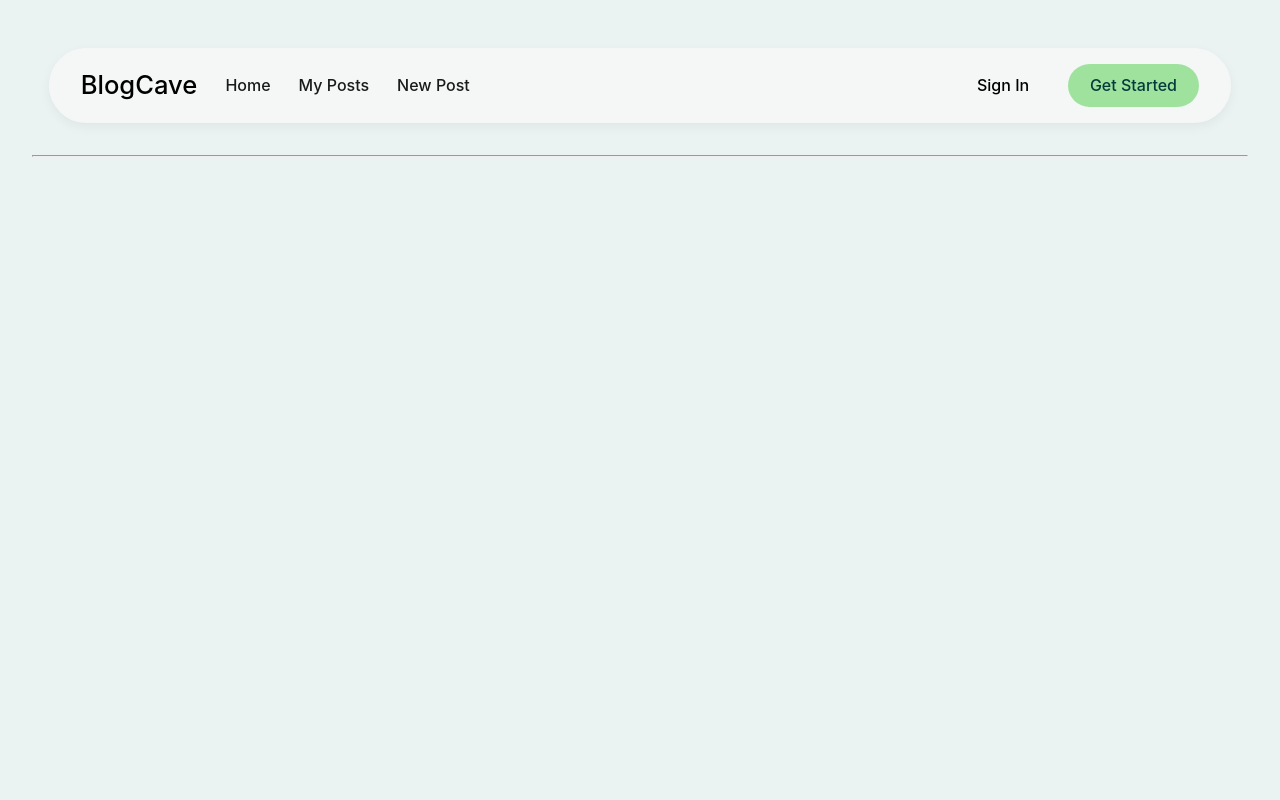
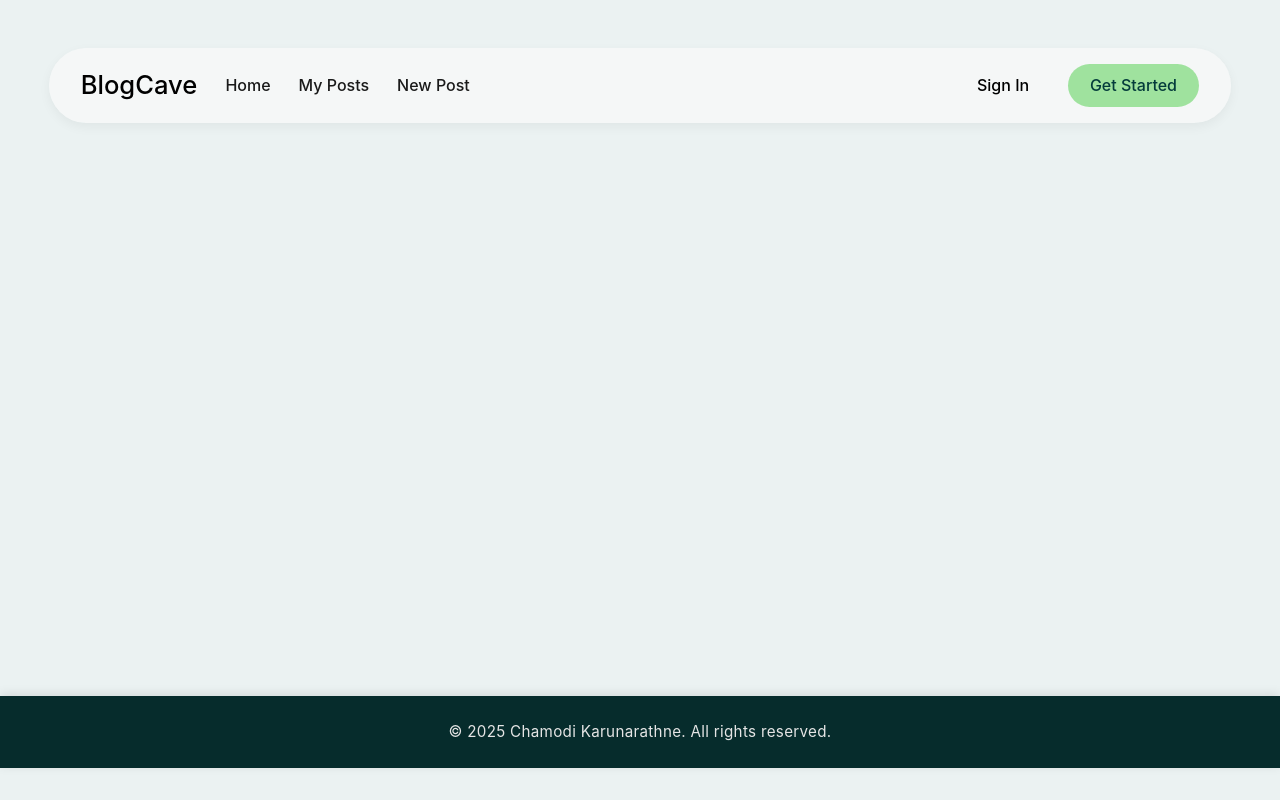
Before and after one commit to Chamodi-Karunarathne/php_blog_project, a PHP site: page / in a window 1280 px wide. Run offline with PHP 8.4, Linux system fonts and the light colour scheme; data that the repository does not hold is empty; some libraries are stand-ins or nearby versions.

Commit message:
Add footer component and refactor layout for improved structure and styling

```diff
--- a/assets/style.css
+++ b/assets/style.css
@@ -7,6 +7,20 @@ body {
   color: #1a1a1a;
   line-height: 1.6;
 }
+
+/* ---------- Page Layout (for sticky footer) ---------- */
+html, body {
+  height: 100%;
+  margin: 0;
+  display: flex;
+  flex-direction: column;
+}
+
+/* Main content takes available height */
+main {
+  flex: 1;
+}
+
 
 h1, h2, h3 {
   color: #0f172a;
@@ -225,3 +239,25 @@ button:hover, .btn:hover {
     grid-template-columns: 1fr;
   }
 }
+
+/* ---------- Footer ---------- */
+.footer {
+  background: #062c2c;
+  color: #e5e5e5;
+  text-align: center;
+  padding: 1.5rem 0;
+  border-top-left-radius: 0;
+  border-top-right-radius: 0;
+  font-size: 0.95rem;
+  letter-spacing: 0.3px;
+  margin-top: 2rem;
+  width: 100vw;
+  position: relative;
+  left: 50%;
+  transform: translateX(-50%);
+  box-shadow: 0 -2px 10px rgba(0, 0, 0, 0.1);
+}
+
+.footer p {
+  margin: 0;
+}
--- /dev/null
+++ b/components/footer.php
@@ -0,0 +1,3 @@
+<footer class="footer">
+  <p>© <?php echo date("Y"); ?> Chamodi Karunarathne. All rights reserved.</p>
+</footer>
--- a/index.php
+++ b/index.php
@@ -19,7 +19,7 @@ $isLoggedIn = isset($_SESSION["user_id"]);
 </head>
 <body>
 <?php include 'components/navbar.php'; ?>
-<hr>
+<main>
 
 <div class="posts-container">
 <?php while ($row = $result->fetch_assoc()): ?>
@@ -48,6 +48,7 @@ $isLoggedIn = isset($_SESSION["user_id"]);
     </div>
 <?php endwhile; ?>
 </div>
+</main>
 
 <!-- Markdown Rendering -->
 <script src="https://cdn.jsdelivr.net/npm/showdown/dist/showdown.min.js"></script>
@@ -60,5 +61,7 @@ $isLoggedIn = isset($_SESSION["user_id"]);
       div.innerHTML = html;
   });
 </script>
+<?php include 'components/footer.php'; ?>
+
 </body>
 </html>
--- a/pages/add_post.php
+++ b/pages/add_post.php
@@ -95,4 +95,6 @@ if ($_SERVER["REQUEST_METHOD"] == "POST") {
     });
     </script>
 </body>
+<?php include '../components/footer.php'; ?>
+
 </html>
--- a/pages/edit_post.php
+++ b/pages/edit_post.php
@@ -100,4 +100,6 @@ document.addEventListener("DOMContentLoaded", () => {
 });
 </script>
 </body>
+<?php include '../components/footer.php'; ?>
+
 </html>
--- a/pages/my_posts.php
+++ b/pages/my_posts.php
@@ -109,4 +109,6 @@ if ($role === 'admin') {
     </script>
 
 </body>
+<?php include '../components/footer.php'; ?>
+
 </html>
```
Also changed, not shown: pages/view_post.php (+4 -3 lines).
